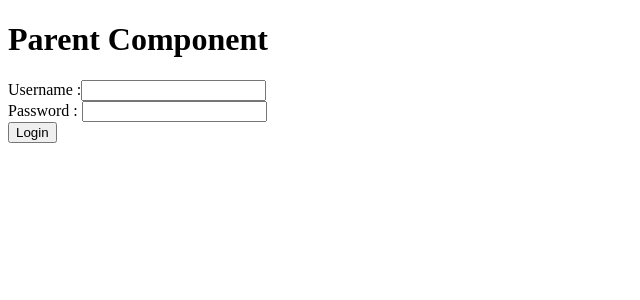
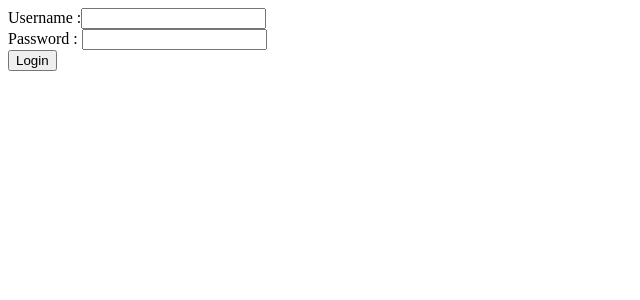
Before and after one commit to acciojob/lift-state-up-5-Yash708262, a React app: page / in a window 1280 px wide. Shown: the top 300 px of the page, without its empty margins (0-640 px from the left). Built offline with nearby package versions, Linux system fonts and the light colour scheme.

Commit message:
Update App.js

```diff
--- a/src/components/App.js
+++ b/src/components/App.js
@@ -6,7 +6,6 @@ function App() {
 
   return (
     <div>
-      <h1>Parent Component</h1>
       {isLoggedIn ? (<p>You are logged in!</p>) : (<LoginForm setIsLoggedIn={setIsLoggedIn} />)}
     </div>
   );
```
